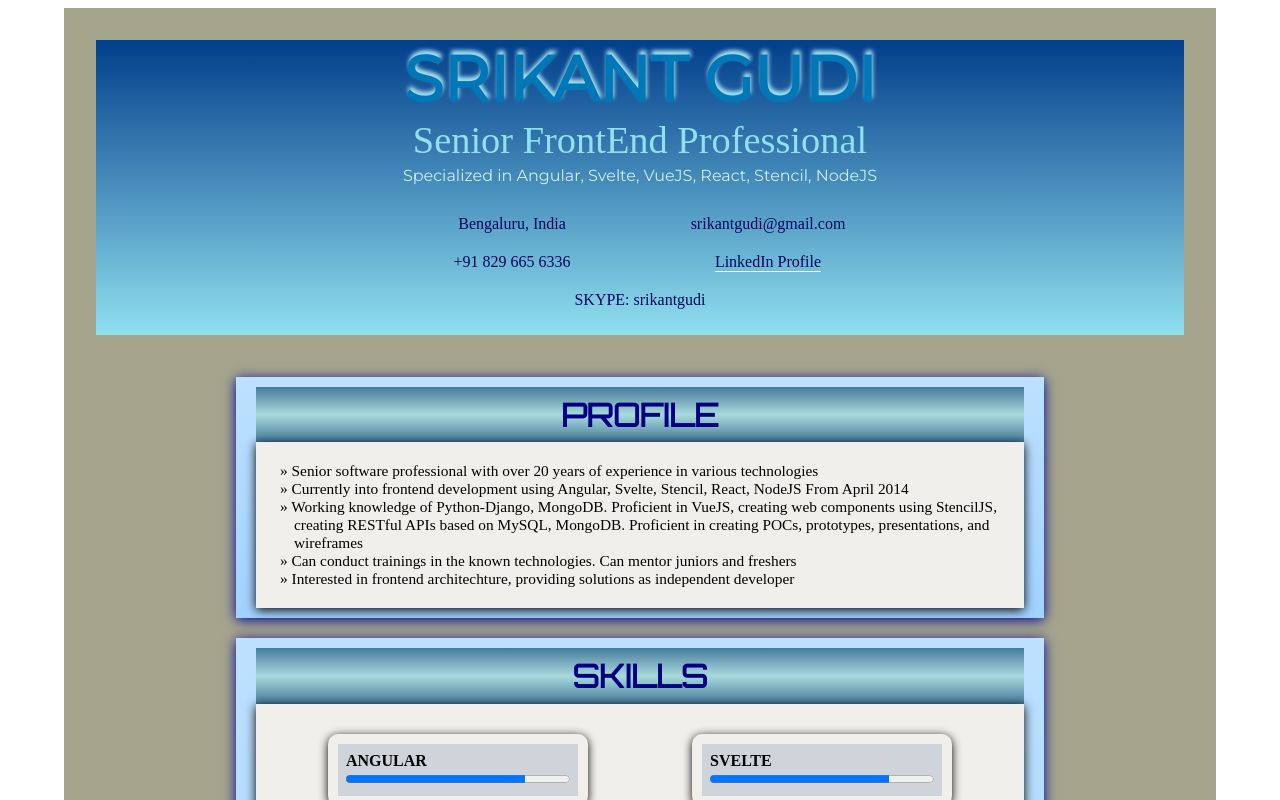
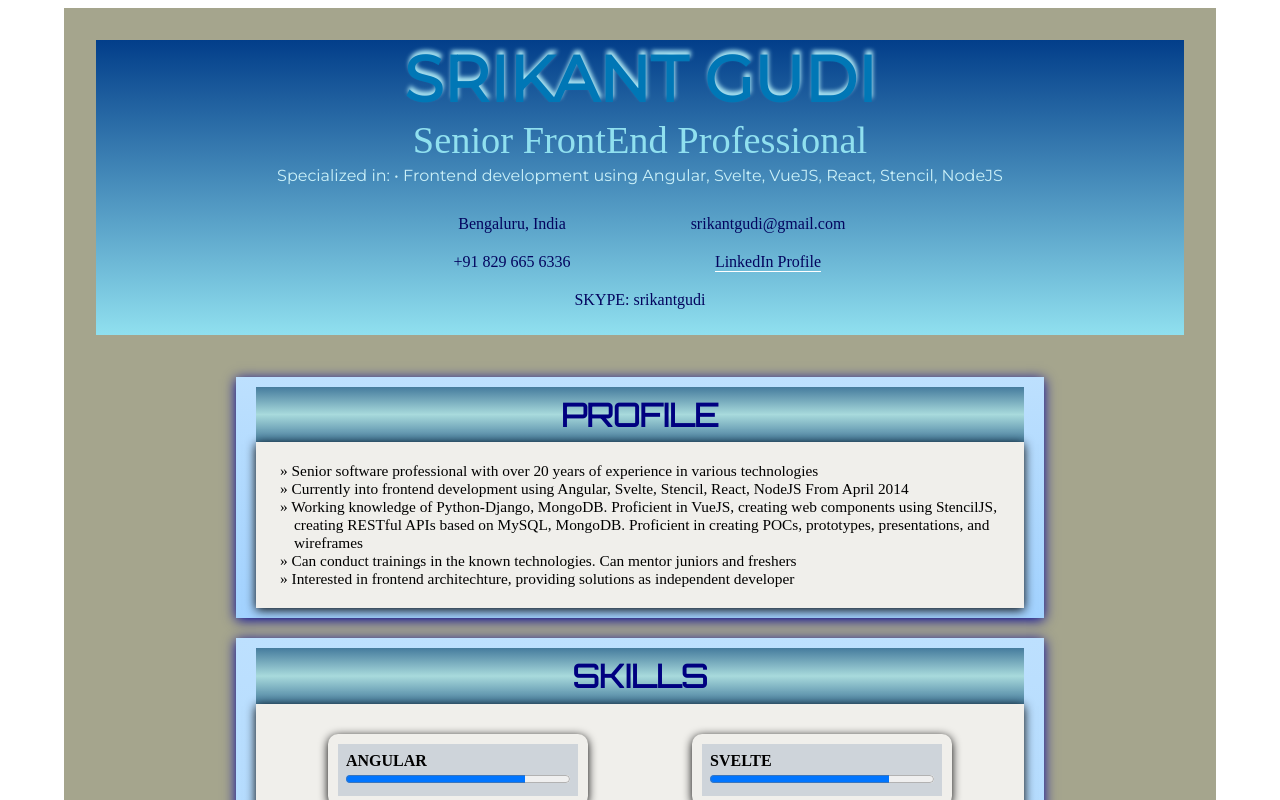
Before and after one commit to srikantgudi/srikantgudi.github.io, a Svelte app: page / in a window 1280 px wide. Shown: the top 800 px of the page. Built offline with nearby package versions, Linux system fonts and the light colour scheme; a web font is replaced by a local one.

Commit message:
Update App.svelte

```diff
--- a/src/App.svelte
+++ b/src/App.svelte
@@ -254,7 +254,8 @@
 		</div>
 		<div class="speciality">
 			<small>
-				Specialized in Angular, Svelte, VueJS, React, Stencil, NodeJS
+				Specialized in:
+                 &bull; Frontend development using Angular, Svelte, VueJS, React, Stencil, NodeJS
 			</small>
 		</div>
 		<div class="contact">
```
